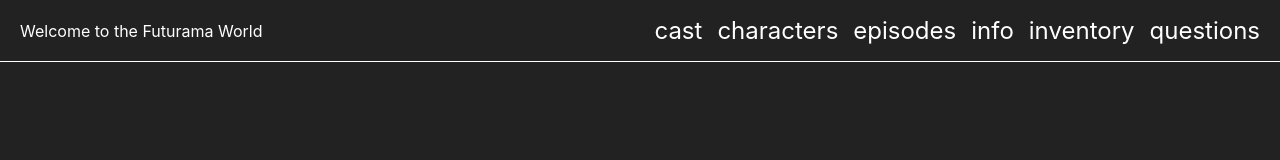
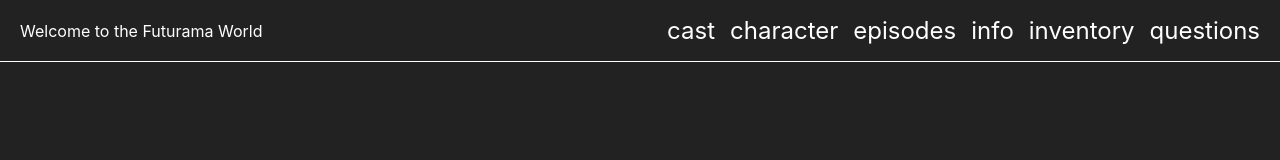
Before and after one commit to jae04099/futerama.vercel.com, a Next.js app: page / in a window 1280 px wide. Shown: the top 160 px of the page. Built offline with nearby package versions, Linux system fonts and the light colour scheme.

Commit message:
:ambulance: change route path

```diff
--- a/src/constants/index.ts
+++ b/src/constants/index.ts
@@ -1,6 +1,6 @@
 export const API_ENDPOINT: string = "https://api.sampleapis.com/futurama/"
 
-export const TYPES = ['cast', 'characters', 'episodes', 'info', 'inventory', 'questions']
+export const TYPES = ['cast', 'character', 'episodes', 'info', 'inventory', 'questions']
 
 export const ROUTES_ENDPOINT: string = "https://futerama-vercel-com.vercel.app/futurama/"
 export const MAIN_ENDPOINT: string = "https://futerama-vercel-com.vercel.app/"
```
